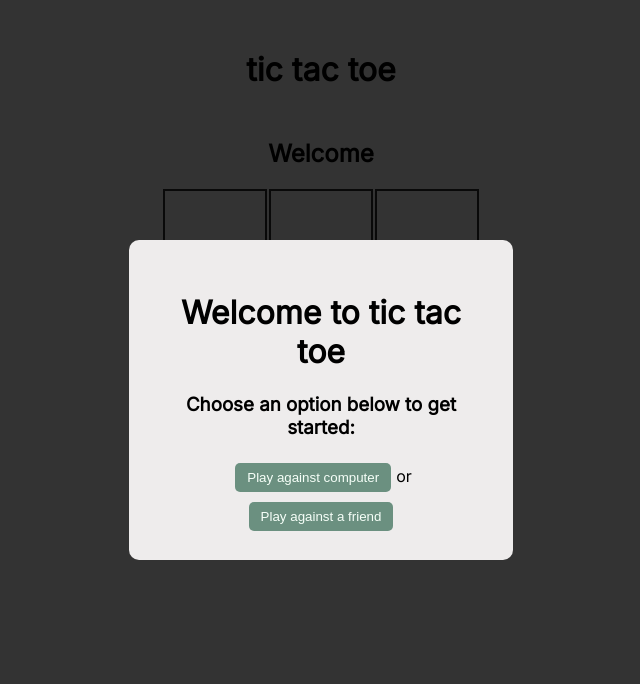
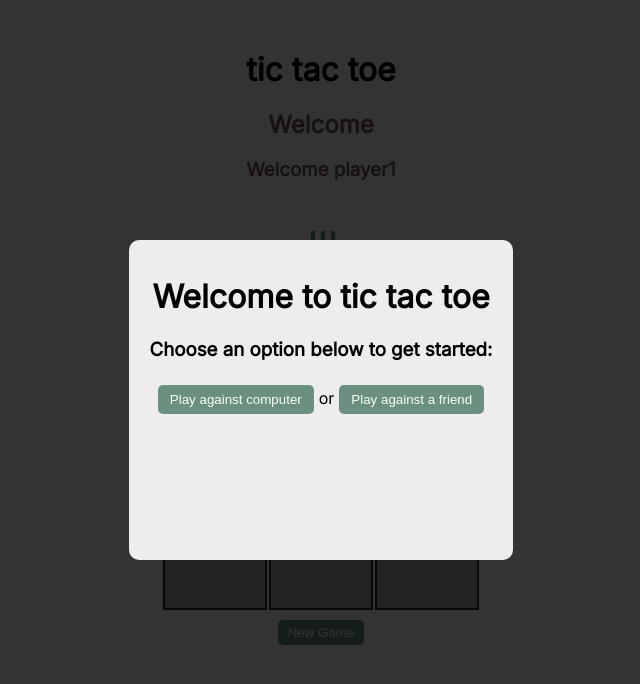
Before and after one commit to kpatterson395/tictactoe2next, a Next.js app: page / in a window 1280 px wide. Shown: the top 684 px of the page, without its empty margins (319-959 px from the left). Built offline with nearby package versions, Linux system fonts and the light colour scheme.

Commit message:
updates to styles/modals

```diff
--- a/component/BoardContainer.js
+++ b/component/BoardContainer.js
@@ -2,7 +2,12 @@ import styles from "../styles/index.module.css";
 import { squareNames } from "../lib/helpers";
 import Box from "./Box";
 
-const BoardContainer = ({ player1Squares, player2Squares, handleClick }) => {
+const BoardContainer = ({
+  player1Squares,
+  player2Squares,
+  handleClick,
+  turn,
+}) => {
   return (
     <div className={styles.boardContainer}>
       {squareNames.map((square, i) => {
@@ -11,6 +16,8 @@ const BoardContainer = ({ player1Squares, player2Squares, handleClick }) => {
           color = "#7a565b";
         } else if (player2Squares.includes(square)) {
           color = "#56677a";
+        } else if (!turn) {
+          color = "rgba(0,0,0,0.3)";
         } else {
           color = "white";
         }
@@ -20,6 +27,7 @@ const BoardContainer = ({ player1Squares, player2Squares, handleClick }) => {
             color={color}
             handleClick={handleClick}
             key={square}
+            turn={turn}
           />
         );
       })}
--- a/component/Box.js
+++ b/component/Box.js
@@ -1,7 +1,7 @@
 import { useEffect, useState } from "react";
 import styles from "../styles/index.module.css";
 
-const Box = ({ id, handleClick, color }) => {
+const Box = ({ id, handleClick, color, turn }) => {
   const [bgColor, setBgColor] = useState();
 
   useEffect(() => {
@@ -20,7 +20,7 @@ const Box = ({ id, handleClick, color }) => {
   return (
     <div
       style={styles}
-      className="box"
+      className={`box ${turn && "box-active"}`}
       id={id}
       onClick={() => handleClick(id)}
     ></div>
--- a/component/GameOver.js
+++ b/component/GameOver.js
@@ -3,7 +3,7 @@ import { useEffect, useState } from "react";
 import Confetti from "./Confetti";
 import Sound from "react-sound";
 
-const GameOver = ({ gamePlay, winner, handleReset }) => {
+const GameOver = ({ gamePlay, winner, handleReset, handleClose }) => {
   console.log(gamePlay, winner);
   const [lost, setLost] = useState(true);
   useEffect(() => {
@@ -19,6 +19,24 @@ const GameOver = ({ gamePlay, winner, handleReset }) => {
   return (
     <div className={styles.modalContainer}>
       <div className={styles.modal}>
+        <button
+          className={styles.closeButton}
+          onClick={() => handleClose(false)}
+        >
+          <svg
+            fill="none"
+            viewBox="0 0 24 24"
+            height="24"
+            width="24"
+            xmlns="http://www.w3.org/2000/svg"
+          >
+            <path
+              xmlns="http://www.w3.org/2000/svg"
+              d="M5.29289 5.29289C5.68342 4.90237 6.31658 4.90237 6.70711 5.29289L12 10.5858L17.2929 5.29289C17.6834 4.90237 18.3166 4.90237 18.7071 5.29289C19.0976 5.68342 19.0976 6.31658 18.7071 6.70711L13.4142 12L18.7071 17.2929C19.0976 17.6834 19.0976 18.3166 18.7071 18.7071C18.3166 19.0976 17.6834 19.0976 17.2929 18.7071L12 13.4142L6.70711 18.7071C6.31658 19.0976 5.68342 19.0976 5.29289 18.7071C4.90237 18.3166 4.90237 17.6834 5.29289 17.2929L10.5858 12L5.29289 6.70711C4.90237 6.31658 4.90237 5.68342 5.29289 5.29289Z"
+              fill="#bbb"
+            ></path>
+          </svg>
+        </button>
         {lost && <Sound url="./sad.wav" playStatus={Sound.status.PLAYING} />}
         {!lost && <Confetti />}
         <h1>Game Over</h1>
--- a/component/Loader.js
+++ b/component/Loader.js
@@ -1,4 +1,5 @@
-const Loader = () => {
+const Loader = ({ turn = false }) => {
+  const fill = !turn ? "#6B9080" : "white";
   return (
     <div>
       <svg
@@ -13,7 +14,7 @@ const Loader = () => {
         enable-background="new 0 0 0 0"
         xmlSpace="preserve"
       >
-        <rect x="40" y="50" width="4" height="10" fill="#6B9080">
+        <rect x="40" y="50" width="4" height="10" fill={fill}>
           <animateTransform
             attributeType="xml"
             attributeName="transform"
@@ -24,7 +25,7 @@ const Loader = () => {
             repeatCount="indefinite"
           />
         </rect>
-        <rect x="50" y="50" width="4" height="10" fill="#6B9080">
+        <rect x="50" y="50" width="4" height="10" fill={fill}>
           <animateTransform
             attributeType="xml"
             attributeName="transform"
@@ -35,7 +36,7 @@ const Loader = () => {
             repeatCount="indefinite"
           />
         </rect>
-        <rect x="60" y="50" width="4" height="10" fill="#6B9080">
+        <rect x="60" y="50" width="4" height="10" fill={fill}>
           <animateTransform
             attributeType="xml"
             attributeName="transform"
--- a/lib/helpers.js
+++ b/lib/helpers.js
@@ -51,8 +51,10 @@ export function gameOver(player1Squares, player2Squares) {
   return false;
 }
 
-export function renderText(turn, gamePlay) {
-  if (turn === 1 && gamePlay === "player1") {
+export function renderText(turn, gamePlay, winner) {
+  if (winner) {
+    return "Game over!";
+  } else if (turn === 1 && gamePlay === "player1") {
     return "It's your turn - Select a square";
   } else if (turn === 1 && gamePlay === "player2") {
     return "Waiting on player1 to play";
@@ -60,5 +62,7 @@ export function renderText(turn, gamePlay) {
     return "It's your turn - Select a Square";
   } else if (turn === 2 && gamePlay === "player1") {
     return "Waiting on player2 to play";
+  } else {
+    return "Welcome player1";
   }
 }
--- a/pages/index.js
+++ b/pages/index.js
@@ -11,6 +11,7 @@ import GameOver from "../component/GameOver";
 import NewGame from "../component/NewGame";
 import axios from "axios";
 import BoardContainer from "../component/BoardContainer";
+import Loader from "../component/Loader";
 
 export default function TicTacToe() {
   const [player1Squares, setPlayer1Squares] = useState([]);
@@ -21,6 +22,7 @@ export default function TicTacToe() {
   const [gamePlay, setGamePlay] = useState("");
   const [gameCode, setGameCode] = useState("");
   const [intervalId, setIntervalId] = useState();
+  const [gameOverModal, setGameOverModal] = useState(false);
 
   useEffect(() => {
     if (gameCode) {
@@ -82,10 +84,16 @@ export default function TicTacToe() {
   useEffect(() => {
     if (checkForWinner(player1Squares)) {
       setWinner("Player 1 wins!");
+      setGameOverModal(true);
+      clearInterval(intervalId);
     } else if (checkForWinner(player2Squares)) {
       setWinner("Player 2 wins!");
+      setGameOverModal(true);
+      clearInterval(intervalId);
     } else if (gameOver(player1Squares, player2Squares)) {
       setWinner("It's a tie! Try again");
+      setGameOverModal(true);
+      clearInterval(intervalId);
     }
   }, [player1Squares, player2Squares]);
 
@@ -137,15 +145,33 @@ export default function TicTacToe() {
     clearInterval(intervalId);
   };
 
+  const isTurn = () => {
+    return (
+      gamePlay.includes(turn.toString()) ||
+      (turn === 1 && gamePlay === "computer")
+    );
+  };
+
   return (
     <div className={styles.container}>
       <h1 className={styles.header}>tic tac toe</h1>
-      <h2>{gamePlay !== "computer" && `Welcome ${gamePlay}`}</h2>
-      <h3>{renderText(turn, gamePlay)}</h3>
+      <h2 className={gamePlay === "player2" ? styles.player2 : styles.player1}>
+        {gamePlay !== "computer" && `Welcome ${gamePlay}`}{" "}
+      </h2>
+      <h3 className={gamePlay === "player2" ? styles.player2 : styles.player1}>
+        {renderText(turn, gamePlay, winner)}
+        <span
+          className={
+            gamePlay === "player2" ? styles.player2box : styles.player1box
+          }
+        ></span>
+      </h3>
+      <Loader turn={winner || isTurn()} />
       <BoardContainer
         handleClick={handleClick}
         player1Squares={player1Squares}
         player2Squares={player2Squares}
+        turn={isTurn()}
       />
       <button className={`reset ${styles.button}`} onClick={reset}>
         New Game
@@ -157,8 +183,13 @@ export default function TicTacToe() {
       >
         That square has been used, try again!
       </div>
-      {winner && (
-        <GameOver gamePlay={gamePlay} winner={winner} handleReset={reset} />
+      {gameOverModal && (
+        <GameOver
+          gamePlay={gamePlay}
+          winner={winner}
+          handleReset={reset}
+          handleClose={setGameOverModal}
+        />
       )}
       {(!gamePlay || gamePlay === "waiting") && (
         <NewGame
--- a/styles/globals.css
+++ b/styles/globals.css
@@ -3,7 +3,7 @@ body {
   font-family: "Quicksand", sans-serif;
 }
 
-.box:hover {
+.box-active:hover {
   cursor: pointer;
   box-shadow: 0px 3px 8px rgb(183, 195, 199);
 }
@@ -12,3 +12,9 @@ body {
   height: 100px;
   width: 100px;
 }
+
+.loader-div {
+  width: 100%;
+  text-align: center;
+  height: 50px;
+}
--- a/styles/index.module.css
+++ b/styles/index.module.css
@@ -5,7 +5,7 @@
 }
 
 .header {
-  margin: 50px 0;
+  margin-top: 50px;
 }
 
 .boardContainer {
@@ -69,4 +69,24 @@
 .button:hover {
   cursor: pointer;
 }
-/*# sourceMappingURL=main.css.map */
+
+.player1 {
+  color: #7a565b;
+  margin-bottom: 0;
+}
+
+.player2 {
+  color: #56677a;
+  margin-bottom: 0;
+}
+.player2box {
+  background-color: #56677a;
+  width: 15px;
+  height: 15px;
+}
+
+.player1box {
+  background-color: #7a565b;
+  width: 15px;
+  height: 15px;
+}
--- a/styles/modal.module.css
+++ b/styles/modal.module.css
@@ -16,7 +16,7 @@
   left: 35%;
   width: 30%;
   height: 40%;
-  padding: 2em;
+  padding: 1em;
   text-align: center;
   background-color: #eeecec;
   border-radius: 10px;
@@ -51,3 +51,17 @@
 .friendDiv {
   padding: 2em 1em;
 }
+
+.closeButton {
+  position: absolute;
+  top: 10px;
+  right: 10px;
+  border-radius: 5%;
+  font-size: 26px;
+  border: none;
+  background-color: #eeecec;
+}
+
+.closeButton:hover {
+  cursor: pointer;
+}
```
